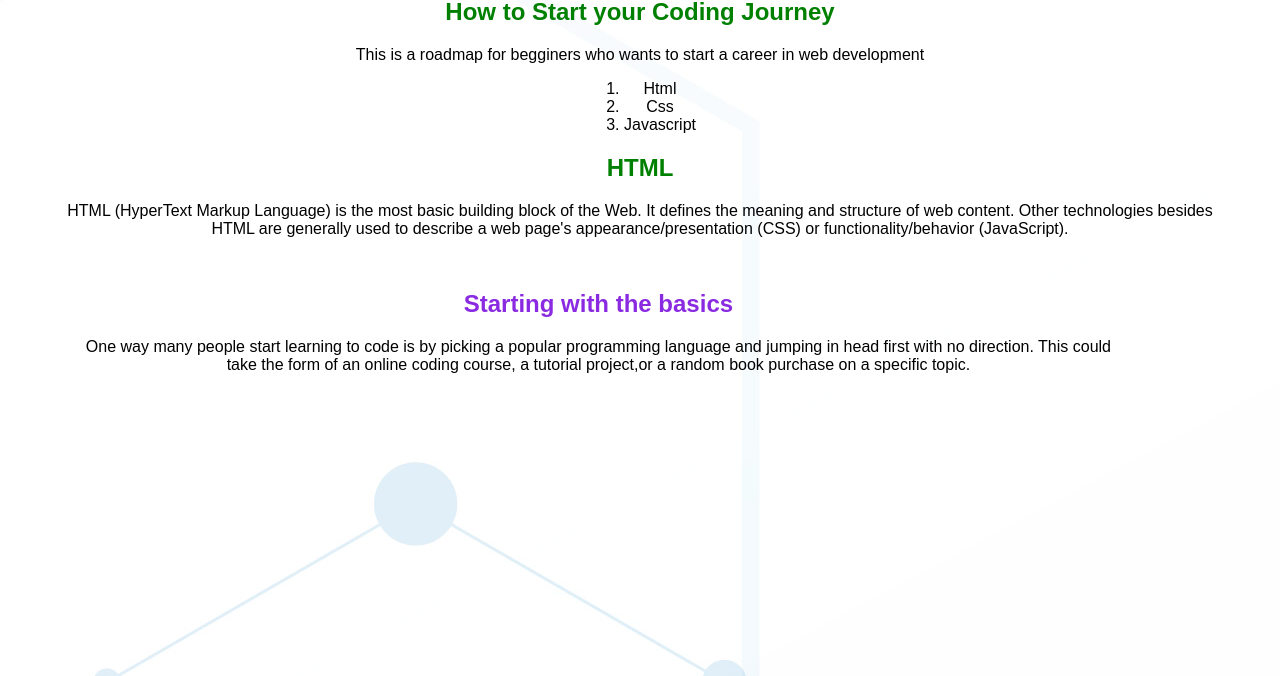
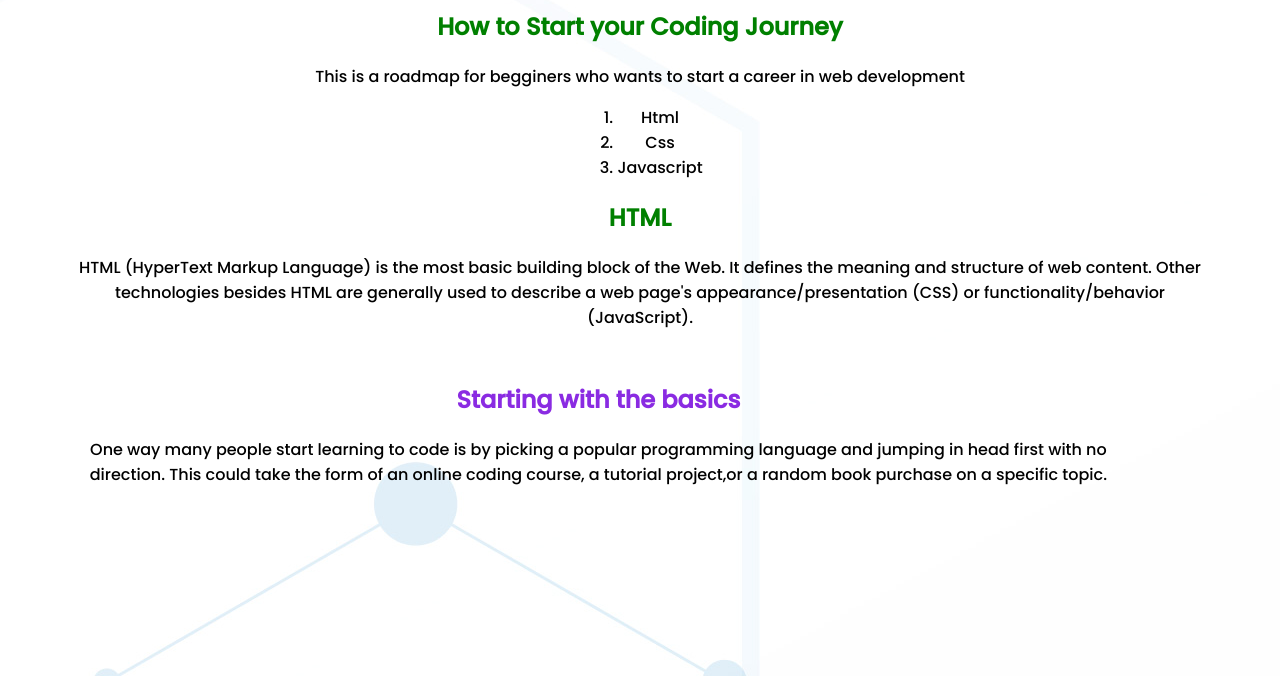
Before and after one commit to dmg85/Web-Blog, a plain HTML site: page index.html in a window 1280 px wide. Shown: the part 124-800 px from the top of the page. Drawn offline with Linux system fonts and the light colour scheme.

Commit message:
reestablishing the font

```diff
--- a/css/style.css
+++ b/css/style.css
@@ -2,7 +2,7 @@ body {
     color: green;
     background-image: url(../img/19366.jpg);
     text-align: center;
-    font-family: 'Latto', sans-serif;
+    font-family: 'Poppins', sans-serif;
     background-color: whitesmoke;
     margin: 5%;
     padding: 0;
```
